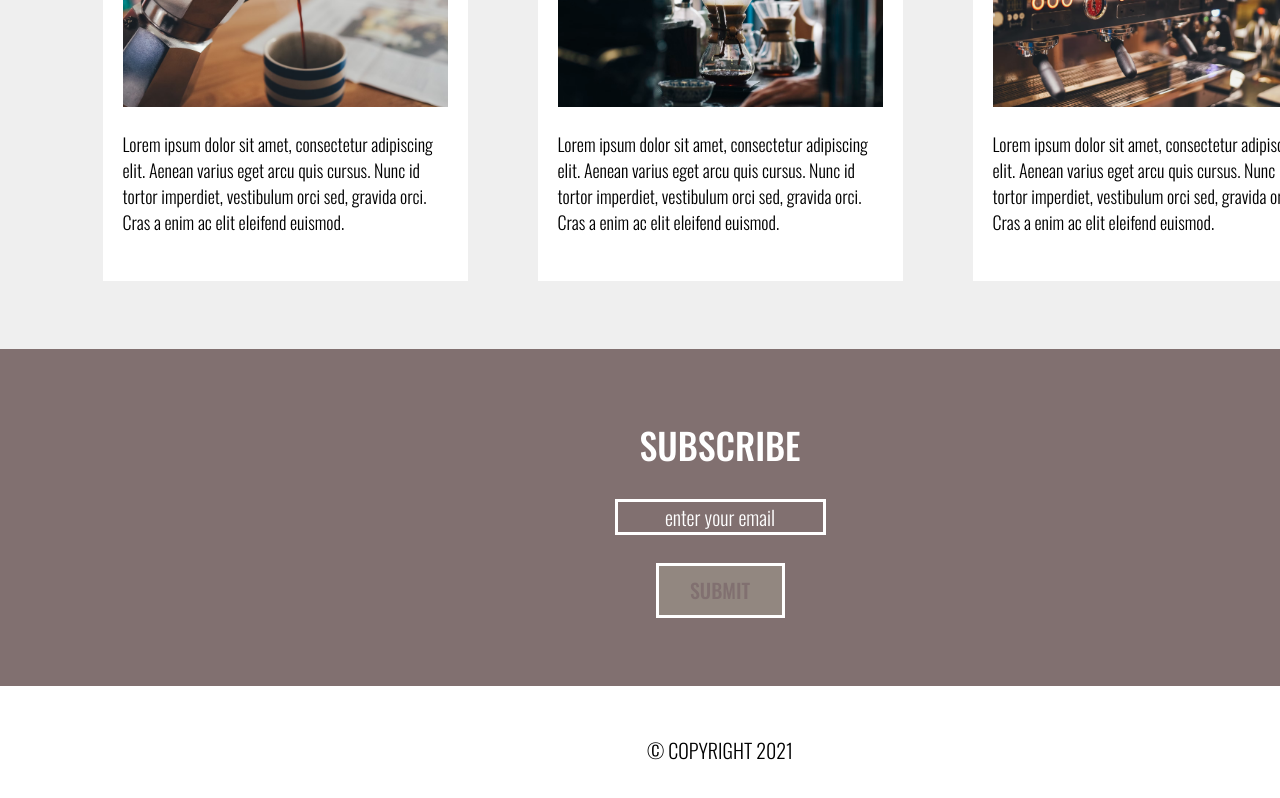
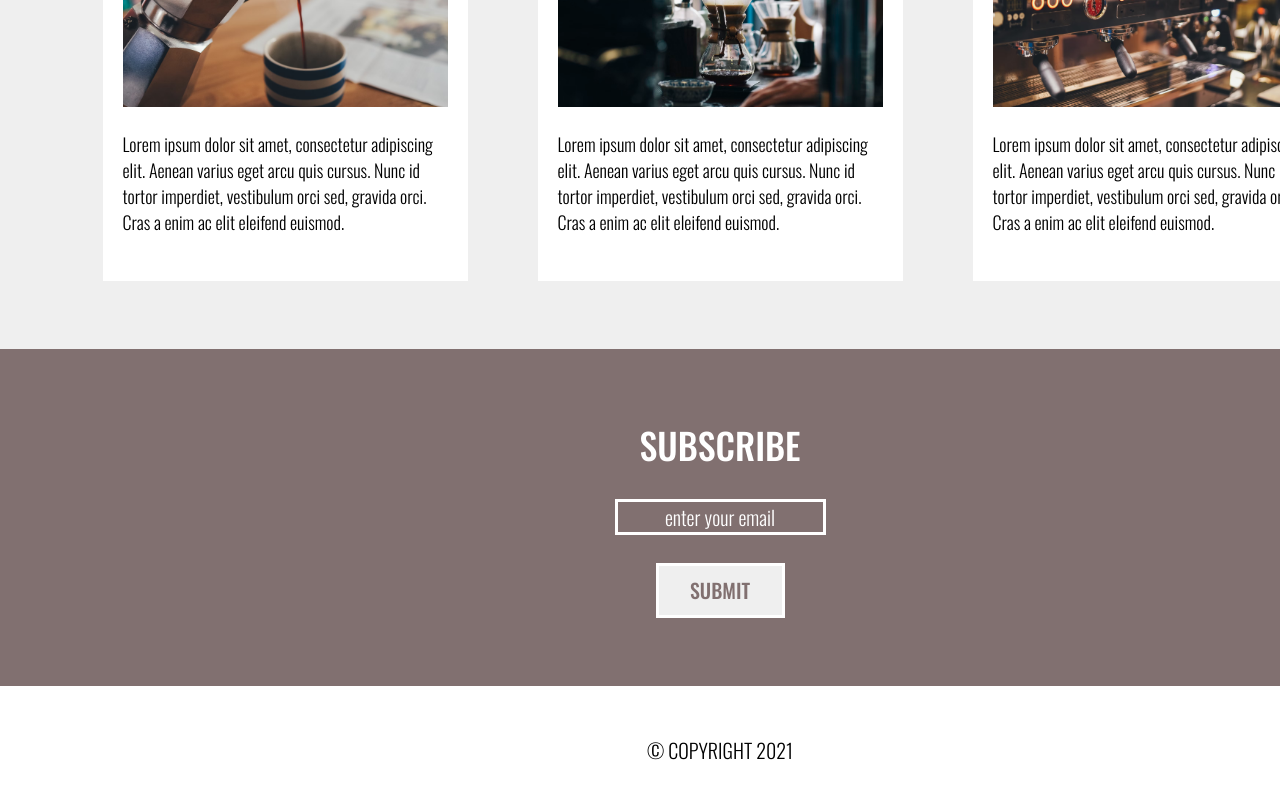
Before and after one commit to Shenward-Official/coffee-house-landing-page, a plain HTML site: page index.html in a window 1280 px wide. In both pictures the pointer is over the button "SUBMIT". Shown: the part 1916-2714 px from the top of the page. Drawn offline with nearby package versions, Linux system fonts and the light colour scheme.

Commit message:
Update coffee_house.css

```diff
--- a/coffee_house.css
+++ b/coffee_house.css
@@ -191,7 +191,7 @@ body{
     background: #FFF;
 }
 .sub__button:hover{
-    background-color: #a5a19377;
+    background-color: #EFEFEF;
 }
 .footer{
     display: flex;
```
